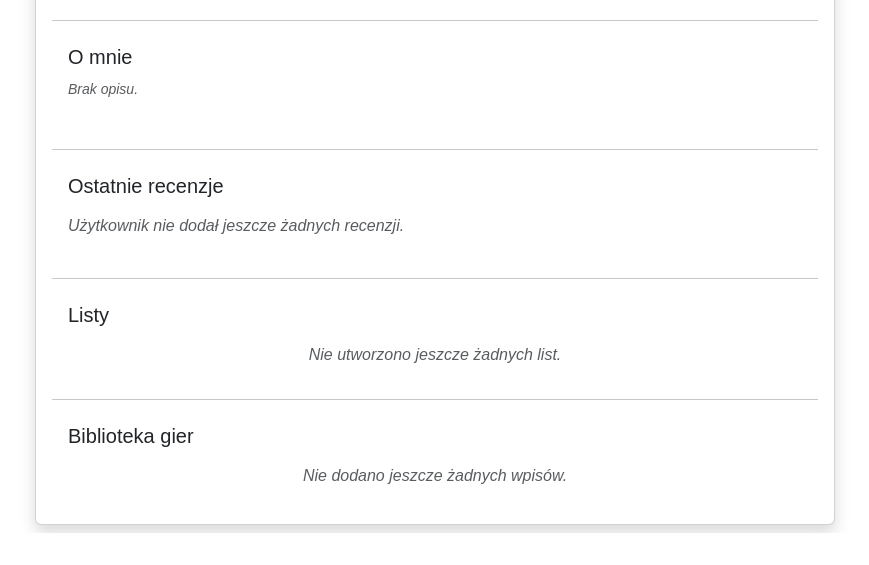
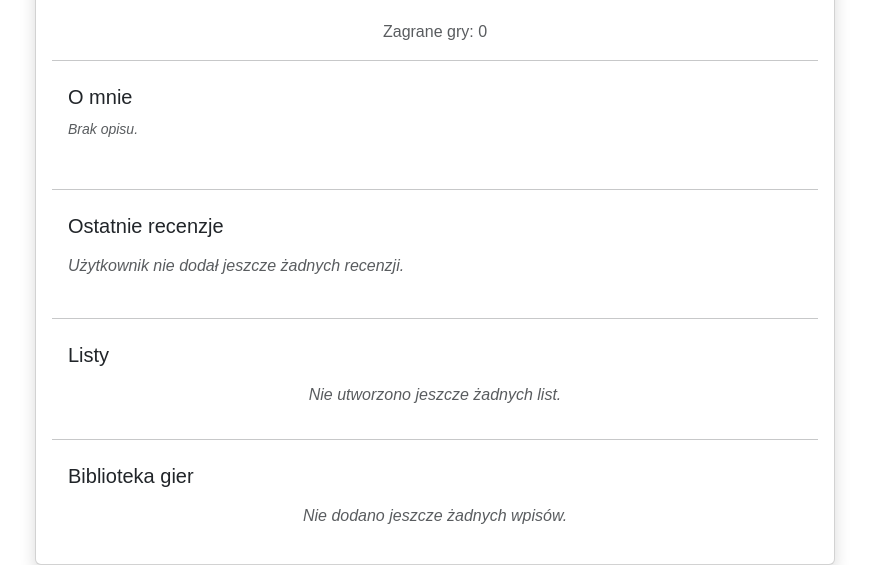
Before and after one commit to oliwiatarent/game-database-app, a Django app: page /profile/1/ in a window 1280 px wide. Shown: the part 267-832 px from the top of the page, without its empty margins (205-1074 px from the left). Before the commit the page ends 800 px from the top, so only its background shows below. Run offline with Django 4.2, Linux system fonts and the light colour scheme; data that the repository does not hold is empty; parts of the project's set-up code (start-up, migrations or seed data) failed here and were passed over.

Commit message:
Zastosowanie procedury dla liczby gier

```diff
--- a/games/templates/profile.html
+++ b/games/templates/profile.html
@@ -24,6 +24,7 @@
 
                 <h2 class="card-title">{{ user.nazwa }}</h2>
                 <p class="text-muted">Dołączył: {{ user.data_zalozenia|date:"d M Y" }}</p>
+                <p class="text-muted">Zagrane gry: {{ user.game_count }}</p>
 
                 <hr>
 
--- a/games/views.py
+++ b/games/views.py
@@ -639,6 +639,8 @@ def profile(request, user_id=None):
                         "opis": result[3],
                         "data_zalozenia": result[4]
                     }
+                game_count = cursor.callfunc('PoliczGryUzytkownika', oracledb.NUMBER, [target_id])
+                user_data['game_count'] = int(game_count) if game_count else 0
 
                 query_games = """
                     SELECT g.id, g.tytul, g.okladka, w.czy_ulubiona
```
